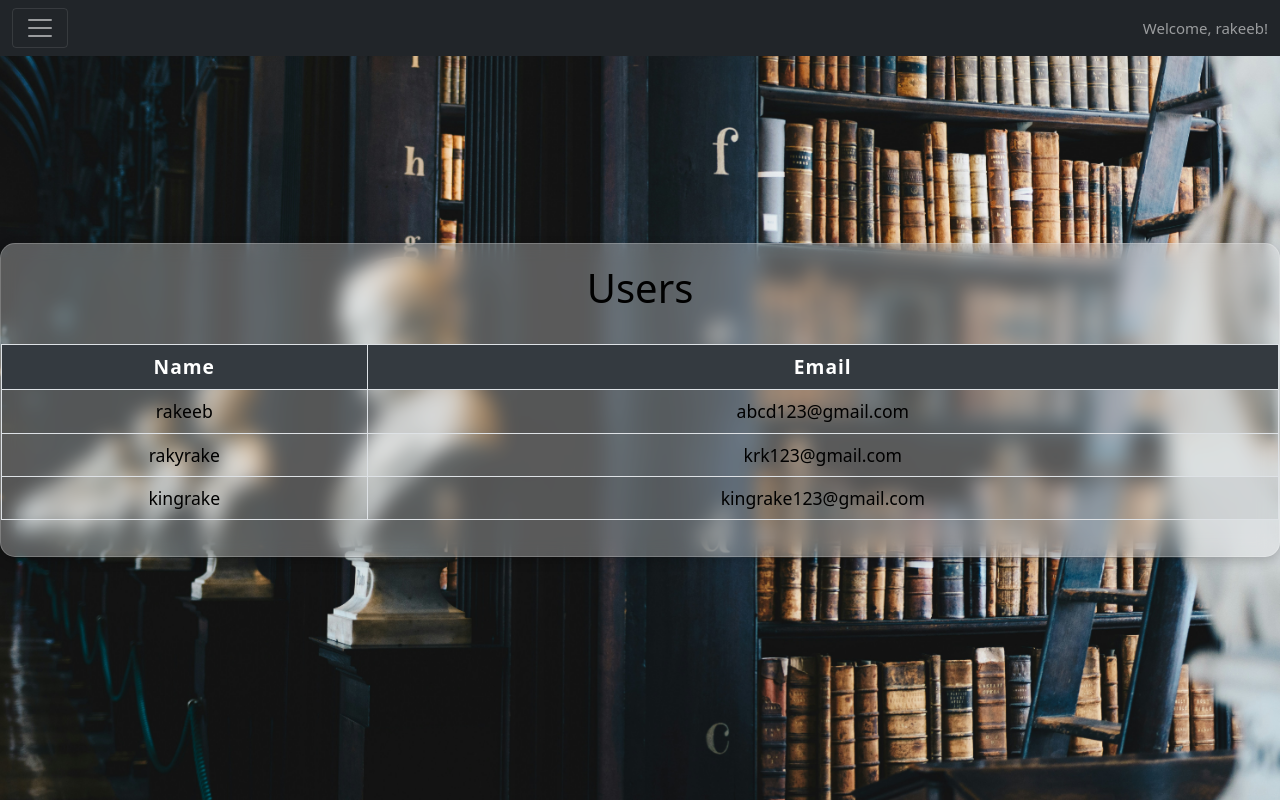
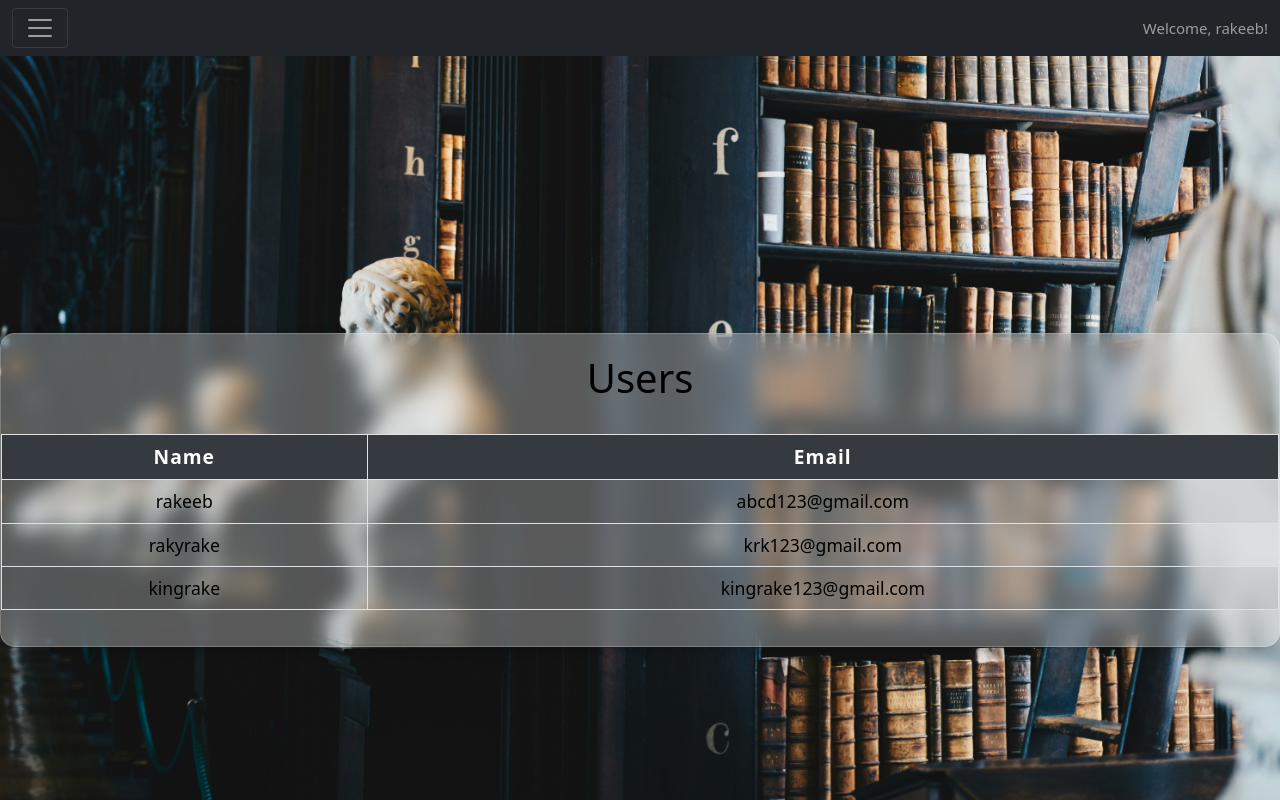
Before and after one commit to spartanryorix/php-library, a PHP site: page /library/users.php in a window 1280 px wide. Run offline with PHP 8.4, Linux system fonts and the light colour scheme; a user stored in the database is signed in; data comes from the database, SQL or seed files in the repository.

Commit message:
Update style3.css

```diff
--- a/style3.css
+++ b/style3.css
@@ -4,7 +4,7 @@ body {
     align-items: center; /* Vertically center */
     height: 100vh; /* Full viewport height */
     margin: 0; /* Remove default margin */
-    padding-top: 20px; /* Add padding to keep the card away from the edges */
+    padding-top: 200px; /* Add padding to keep the card away from the edges */
     padding-bottom: 20px;
     background-image: url('background.jpg'); /* Your background image */
     background-size: cover;
```
